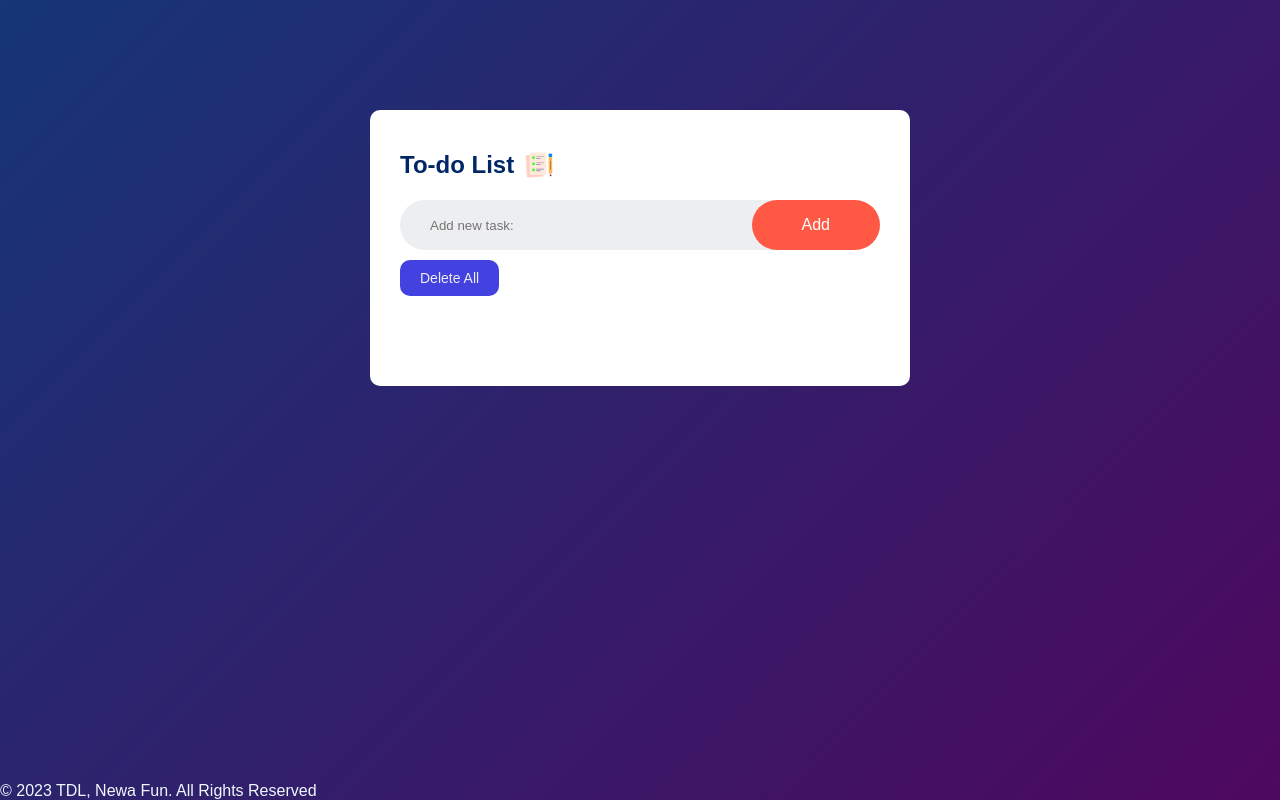
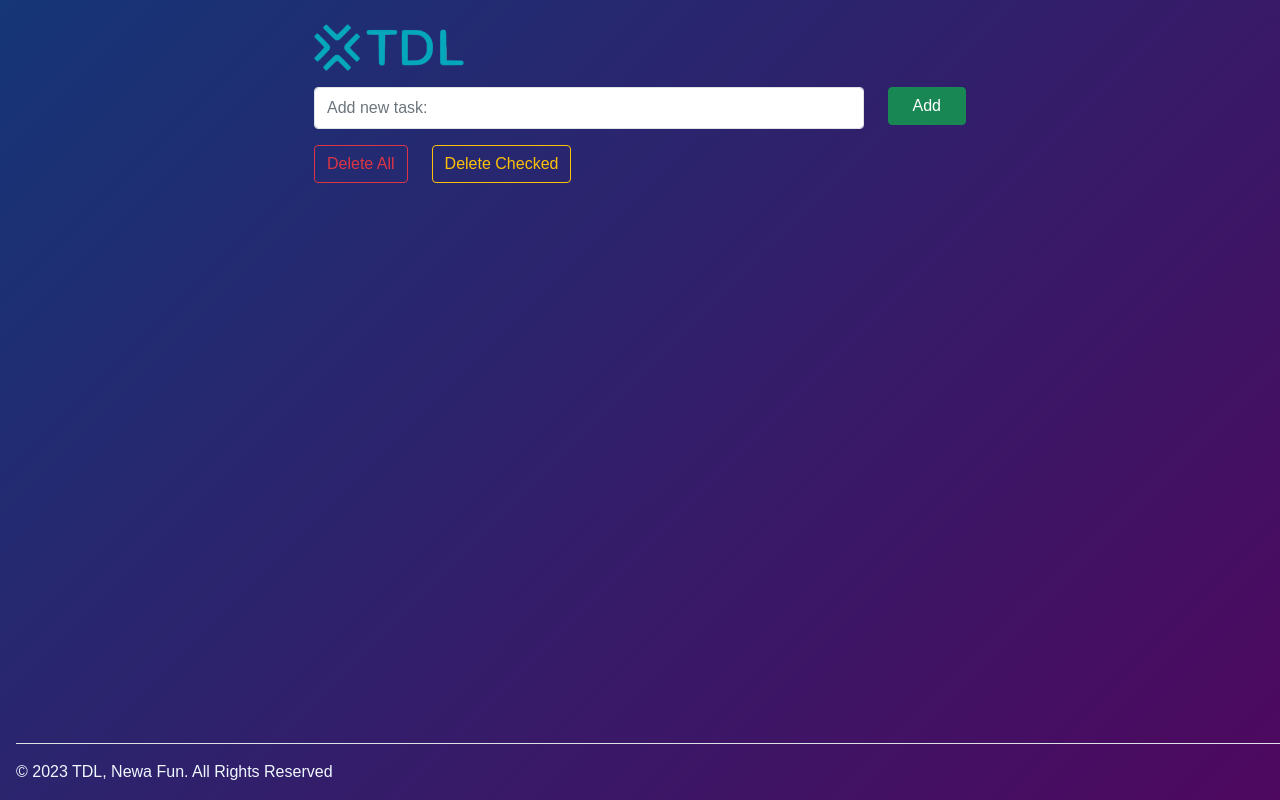
Before and after one commit to Davon-Rolage/ToDoList, a Flask app: page / in a window 1280 px wide. Run offline with Flask 3, Linux system fonts and the light colour scheme; data that the repository does not hold is empty.

Commit message:
changed css style and js, added "delete checked"

```diff
--- a/app.py
+++ b/app.py
@@ -38,11 +38,21 @@ def index():
     return render_template("index.html", tasks=tasks)
 
 
-@app.route("/delete/<int:id>", methods=["POST"])
+@app.route("/delete_task/<int:id>", methods=["POST"])
 def delete(id):
     connection = sqlite3.connect(current_dir + "/todo_app.db")
     cursor = connection.cursor()
     query = "DELETE FROM tasks WHERE id = {id}".format(id=id)
+    cursor.execute(query)
+    connection.commit()
+    return redirect("/")
+
+
+@app.route("/delete_checked", methods=["POST"])
+def delete_checked():
+    connection = sqlite3.connect(current_dir + "/todo_app.db")
+    cursor = connection.cursor()
+    query = "DELETE FROM tasks WHERE checked = 1"
     cursor.execute(query)
     connection.commit()
     return redirect("/")
--- a/static/css/style.css
+++ b/static/css/style.css
@@ -1,125 +1,73 @@
 *{
-    margin: 0;
-    padding: 0;
     font-family: 'Poppins', sans-serif;
-    box-sizing: border-box;
 }
 
-.container {
-    width: 100%;
+body {
     min-height: 100vh;
     background: linear-gradient(135deg, #153677, #4e085f);
-    padding: 10px;
 }
 
-.todo-app {
-    width: 100%;
-    max-width: 540px;
-    background: #fff;
-    margin: 100px auto 20px;
-    padding: 40px 30px 70px;
+.container-todo {
+    max-width: 700px;
+    margin: 0 auto;
+}
+
+.logo-tdl {
+    width: 150px;
+}
+
+.form-add {
+    background: #edeef0;
     border-radius: 10px;
 }
 
-.todo-app h2 {
-    color: #002765;
-    display: flex;
-    align-items: center;
-    margin-bottom: 20px;
+.task {
+    color: #edeef0;
+    cursor: pointer;
+    border-radius: 8px;
 }
 
-.todo-app img {
-    width: 30px;
-    margin-left: 10px;
+.task:hover {
+    background-color: rgba(0, 0, 0, 0.08);
 }
 
-.row {
-    display: flex;
-    align-items: center;
-    justify-content: space-between;
-    background: #edeef0;
-    border-radius: 30px;
-    padding-left: 20px;
-    margin-bottom: 10px;
+.checkbox {
+    height: 28px;
+    width: 28px;
+    margin-right: 8px;
+    border-radius: 50%;
+    background-size: cover;
+    background-position: center;
 }
 
-input {
-    flex: 1;
-    border: none;
-    outline: none;
-    background: transparent;
-    padding: 10px;
+.checked {
+    color: #ffb94b;
+    text-decoration: line-through;
 }
 
-.btn_add {
-    border: none;
-    outline: none;
-    padding: 16px 50px;
-    background: #ff5945;
-    color: #fff;
-    font-size: 16px;
+.delete-x {
+    display: block;
+    width: 60px;
+    height: 40px;
+    font-size: 22px;
+    color: #ff3d3d;
+    line-height: 40px;
+    border-radius: 50%;
     cursor: pointer;
-    border-radius: 40px;
-}
-.btn_add:hover {
-    background: #e04f3e;
 }
 
-ul li {
-    list-style: none;
-    font-size: 17px;
-    padding: 12px 8px 12px 50px;
-    user-select: none;
-    cursor: pointer;
-    position: relative;
-}
-ul li::before {
-    content: '';
-    position: absolute;
-    height: 28px;
-    width: 28px;
-    border-radius: 50%;
-    background-image: url(/static/images/unchecked.png);
-    background-size: cover;
-    background-position: center;
-    top: 7px;
-    left: 8px;
+.border-top {
+    position: fixed;
+    bottom: 0;
+    width: 100%;
 }
 
-ul li.checked {
-    color: #555;
-    text-decoration: line-through;
-
-}
-ul li.checked::before {
-    background-image: url(/static/images/checked.png);
-}
-ul li span {
-    position: absolute;
-    right: 0;
-    top: 5px;
-    width: 40px;
-    height: 40px;
-    font-size: 22px;
-    color: #555;
-    line-height: 40px;
-    text-align: center;
-    border-radius: 50%;
-}
-ul li span:hover {
-    background: #edeef0;
+footer {
+    color: aliceblue;
+    margin-top: auto;
 }
 
-.btn_delete_all {
-    background-color: #4341df;
-    padding: 10px 20px 10px 20px;
-    font-size: 14px;
-    margin-bottom: 20px;
-    border-radius: 10px;
-    border: none;
-    color: #edeef0;
+footer a {
+    text-decoration: none;
+    color: inherit;
 }
-.btn_delete_all:hover {
-    background-color: #1e1bb8;
-    cursor: pointer;
-}
--- a/static/js/script.js
+++ b/static/js/script.js
@@ -1,42 +1,70 @@
-const listContainer = document.getElementById("list-container");
-const form = document.getElementById("form")
-
-
-form.addEventListener("submit", function(event) {
-    event.preventDefault();
-    const input = document.getElementById("input-box").value;
-    if (input === '') {
+$("#form-add").submit(function(e) {
+    e.preventDefault();
+    const inputValue = $("#input-box").val().replace(/\s/g, "");
+    if (inputValue === '') {
         alert("Please enter a value");
     }
     else {
-        form.submit();
+        e.target.submit();
     }
 })
 
-listContainer.addEventListener("click", function(e) {
-    if (e.target.tagName === "LI") {
-        e.target.classList.toggle("checked");
+$(".task").click(function(e) {
+    const taskId = $(this).closest(".task").attr("id");
+    $(this).closest(".task").toggleClass("checked");
+    fetch(`/toggle_check/${taskId}`, { method: 'POST' });
+
+    if ($(this).hasClass("checked")) {
+        $(this).find("img").attr("src", "../static/images/checked.png");
+    } else {
+        $(this).find("img").attr("src", "../static/images/unchecked.png");
+    }
+});
+
+$(".delete-x").click(function(e) {
     const taskId = e.target.id;
-        fetch(`/toggle_check/${taskId}`, { method: 'POST' })
-    }
-}, false);
-
-
-const deleteButtons = document.querySelectorAll('.delete-btn');
-deleteButtons.forEach(button => {
-    button.addEventListener('click', () => {
-        const taskId = button.parentNode.id;
-        fetch(`/delete/${taskId}`, { method: 'POST' })
+    fetch(`/delete_task/${taskId}`, { method: 'POST' })
         .then(response => {
             if (response.ok) {
-                    button.parentNode.remove();
+                e.target.parentNode.parentNode.remove();
             } else {
                 console.error('Failed to delete task');
             }
-            });
-    });
+        })
 });
 
-window.onload = () => {
-    document.getElementById("input-box").focus();
+$(".delete-x").hover(function(e) {
+    const task = $(e.target.parentNode.parentNode).find(".task");
+    task.css("background-color", "rgba(255, 0, 0, 0.25)");
+}, function(e) {
+    const task = $(e.target.parentNode.parentNode).find(".task");
+    task.css("background-color", "");
+})
+
+$(document).ready(function() {
+    $("#input-box").focus();
+})
+
+$("#form-delete-all").submit(function(e) {
+    e.preventDefault();
+    const numTasks = $("#list-container").children().length;
+    if (numTasks == 0) {
+        return
+    } else {
+        if (confirm("Delete ALL tasks?")) {
+            e.target.submit();
         }
+    }
+});
+
+$("#form-delete-checked").submit(function(e) {
+    e.preventDefault();
+    const numChecked = $("#list-container").children().find(".checked").length;
+    if (numChecked == 0) {
+        return
+    } else {
+        if (confirm("Delete checked tasks?")) {
+            e.target.submit();
+        }
+    }
+})
--- a/templates/index.html
+++ b/templates/index.html
@@ -4,31 +4,82 @@
     <meta charset="UTF-8">
     <meta name="viewport" content="width=device-width, initial-scale=1.0">
     <title>To-do list</title>
+
     <link rel="stylesheet" href="{{ url_for('static', filename='css/style.css') }}">
+    <link rel="icon" type="image/x-icon" href="{{ url_for('static', filename='images/favicon.png') }}">
+    <link href="https://cdn.jsdelivr.net/npm/bootstrap@5.0.2/dist/css/bootstrap.min.css" rel="stylesheet" integrity="sha384-EVSTQN3/azprG1Anm3QDgpJLIm9Nao0Yz1ztcQTwFspd3yD65VohhpuuCOmLASjC" crossorigin="anonymous">
+    <script src="https://cdn.jsdelivr.net/npm/bootstrap@5.0.2/dist/js/bootstrap.min.js" integrity="sha384-cVKIPhGWiC2Al4u+LWgxfKTRIcfu0JTxR+EQDz/bgldoEyl4H0zUF0QKbrJ0EcQF" crossorigin="anonymous"></script>
+    <script src="https://code.jquery.com/jquery-3.7.1.min.js" integrity="sha256-/JqT3SQfawRcv/BIHPThkBvs0OEvtFFmqPF/lYI/Cxo=" crossorigin="anonymous"></script>
+
 </head>
 <body>
-    <div class="container">
-        <div class="todo-app">
-            <h2>To-do List <img src="{{ url_for('static', filename='images/icon.png') }}"></h2>
-            <form id="form" action="/" class="row" method="POST">
-                <input type="text" id="input-box" name="task" placeholder="Add new task:">
-                <button type="submit" class="btn_add" value="Add">Add</button>
-            </form>
-            <form id="form-delete" action="delete_all" method="POST">
-                <input type="submit" class="btn_delete_all" value="Delete All" onclick="return confirm('Are you sure you want to delete ALL records?')">
-            </form>
-            <ul id="list-container">
+    <div class="container-todo p-4">
+
+        <!-- Logo -->
+        <div class="row">
+            <div class="col-auto">
+                <img class="logo-tdl"src="{{ url_for('static', filename='images/logo.png') }}">
+            </div>
+        </div>
+
+        <form id="form-add" action="/" method="POST">
+            <div class="row py-3 justify-content-between">
+
+                <!-- Input box -->
+                <div class="col">
+                    <input class="form-control border shadow-none py-2" type="text" id="input-box" name="task" placeholder="Add new task:">
+                </div>
+
+                <!-- Add task button -->
+                <div class="col-auto">
+                    <button class="btn btn-success shadow-none px-4">Add</button>
+                </div>
+
+            </div>
+        </form>
+
+        <div class="row">
+            <div class="col-auto">
+                <!-- Delete all tasks -->
+                <form id="form-delete-all" action="delete_all" method="POST">
+                    <input type="submit" class="btn btn-outline-danger shadow-none" value="Delete All">
+                </form>
+            </div>
+
+            <div class="col-auto">
+                <!-- Delete checked tasks -->
+                <form id="form-delete-checked" action="delete_checked" method="POST">
+                    <input type="submit" class="btn btn-outline-warning shadow-none" value="Delete Checked">
+                </form>
+            </div>
+        </div>
+
+        <!-- List of tasks -->
+        <div class="row p-3">
+            <div id="list-container">
                 {% for task in tasks %}
-                    <li id="{{ task.0 }}" class="{% if task.2 %}checked{% endif %}">{{ task.1 }} <span class="delete-btn">X</span></li>
+                    <div class="row align-items-center">
+
+                        <div class="col-auto">
+                            <span class="delete-x text-center" id="{{ task.0 }}">X</span>
+                        </div>
+
+                        <div class="task col-9 py-2 text-end {% if task.2 %}checked{% endif %}" id="{{ task.0 }}">
+                            <span class="px-3">{{ task.1 }}</span>{% if task.2 %}<img class="checkbox" src="{{ url_for('static', filename='images/checked.png') }}" alt="">
+                            {% else %}<img class="checkbox" src="{{ url_for('static', filename='images/unchecked.png') }}" alt="">
+                            {% endif %}
+                        </div>
+                    </div>
                 {% endfor %}
-            </ul>
+            </div>
         </div>
+
     </div>
 
-    <footer class="d-flex flex-wrap justify-content-between align-items-center py-3 border-top" style="position: fixed; bottom: 0; width: 100%;">
-        <p class="col-md-4 mb-0" style="color: aliceblue;">&copy; 2023 TDL, <a href="https://newa.fun" target="_blank" style="text-decoration: none; color: inherit;">Newa Fun</a>. All Rights Reserved</p>
+    <footer class="mx-3 py-3 border-top">
+        <p class="col-auto mb-0">&copy; 2023 TDL, <a href="https://newa.fun" target="_blank">Newa Fun</a>. All Rights Reserved</p>
     </footer>
 
-<script src="{{ url_for('static', filename='js/script.js') }}"></script>
+    <script src="{{ url_for('static', filename='js/script.js') }}"></script>
 </body>
 </html>
```
Also changed, not shown: static/images/favicon.png (added), static/images/logo.png (added), todo_app.db. Lines whose indentation alone changed are shown as unchanged.
